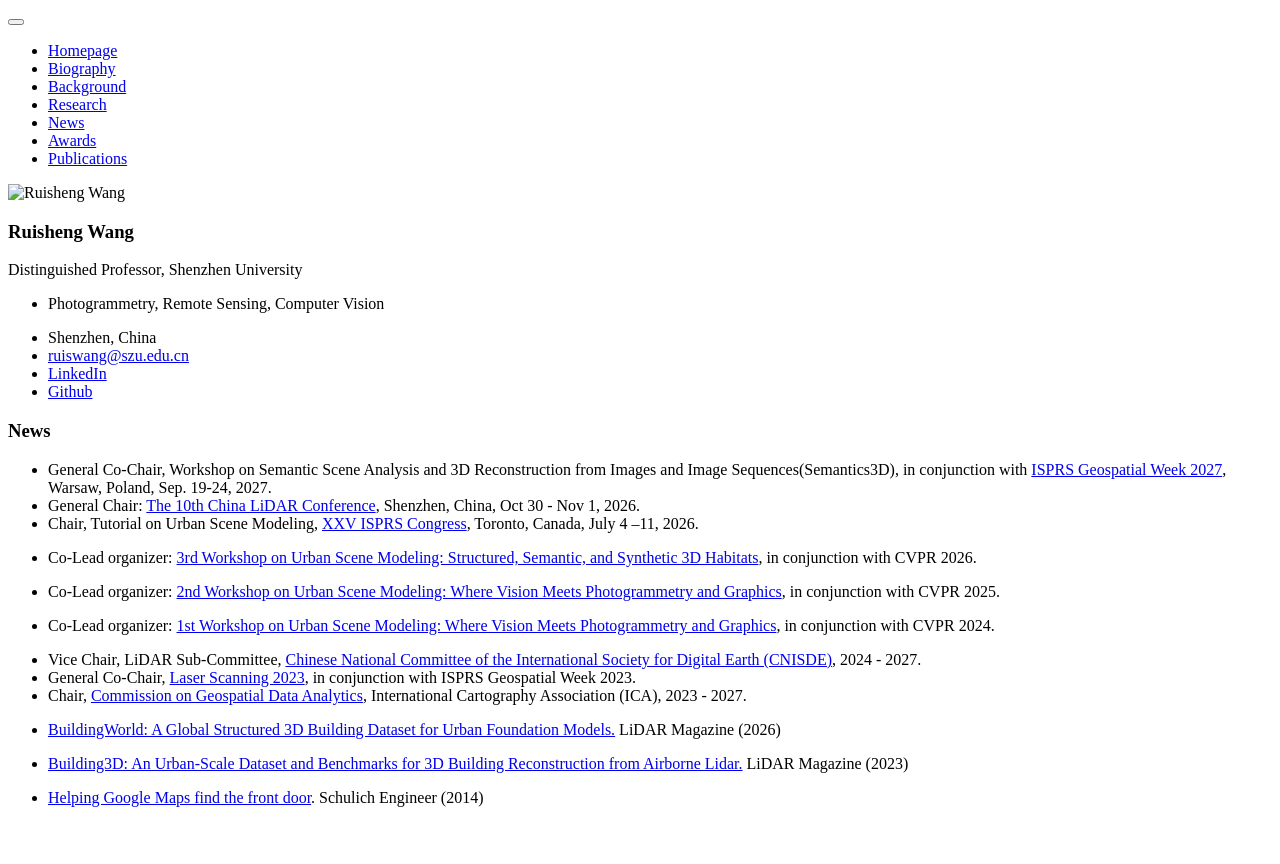
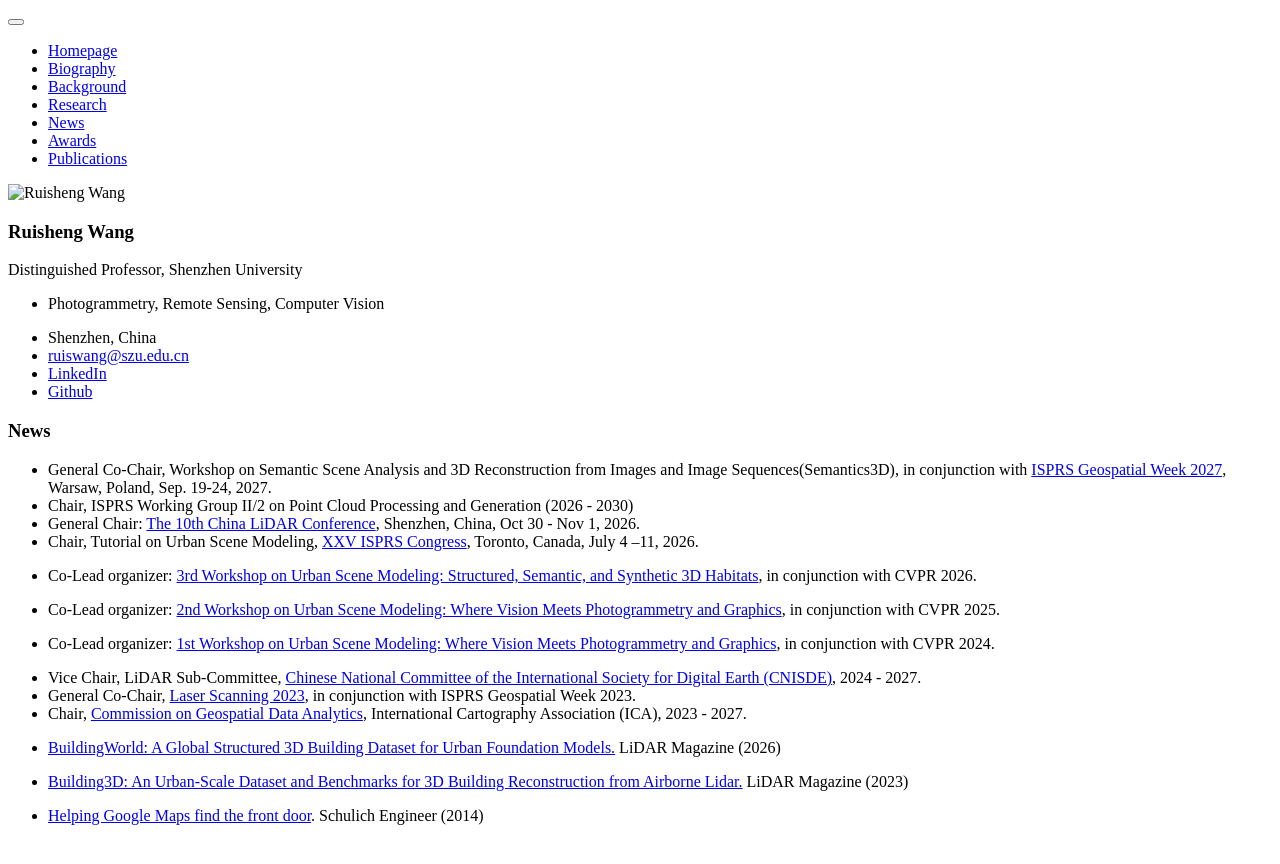
Before and after one commit to ruishengwang/ruishengwang.github.io, a Jekyll site: the page built from _pages/includes/news.md, in a window 1280 px wide. Shown: the top 864 px of the page. Built offline with Jekyll 4.4.1, drawn with Linux system fonts in a browser that asks for light colours; our own code applies the rules of GitHub Pages for plain Markdown files.

Commit message:
Update news.md

```diff
--- a/_pages/includes/news.md
+++ b/_pages/includes/news.md
@@ -1,6 +1,7 @@
 # News
 
 - General Co-Chair, Workshop on Semantic Scene Analysis and 3D Reconstruction from Images and Image Sequences(Semantics3D), in conjunction with [ISPRS Geospatial Week 2027](https://www.gsw2027.pl/), Warsaw, Poland, Sep. 19-24, 2027.
+- Chair, ISPRS Working Group II/2 on Point Cloud Processing and Generation (2026 - 2030)
 - General Chair: [The 10th China LiDAR Conference](https://www.lidar2026shenzhen.com/reg.php), Shenzhen, China, Oct 30 - Nov 1, 2026.
 - Chair, Tutorial on Urban Scene Modeling, [XXV ISPRS Congress](https://www.isprs2026toronto.com/), Toronto, Canada, July 4 –11, 2026.
 - Co-Lead organizer: [3rd Workshop on Urban Scene Modeling: Structured, Semantic, and Synthetic 3D Habitats](https://usm3d.github.io/),  in conjunction with CVPR 2026.
```
